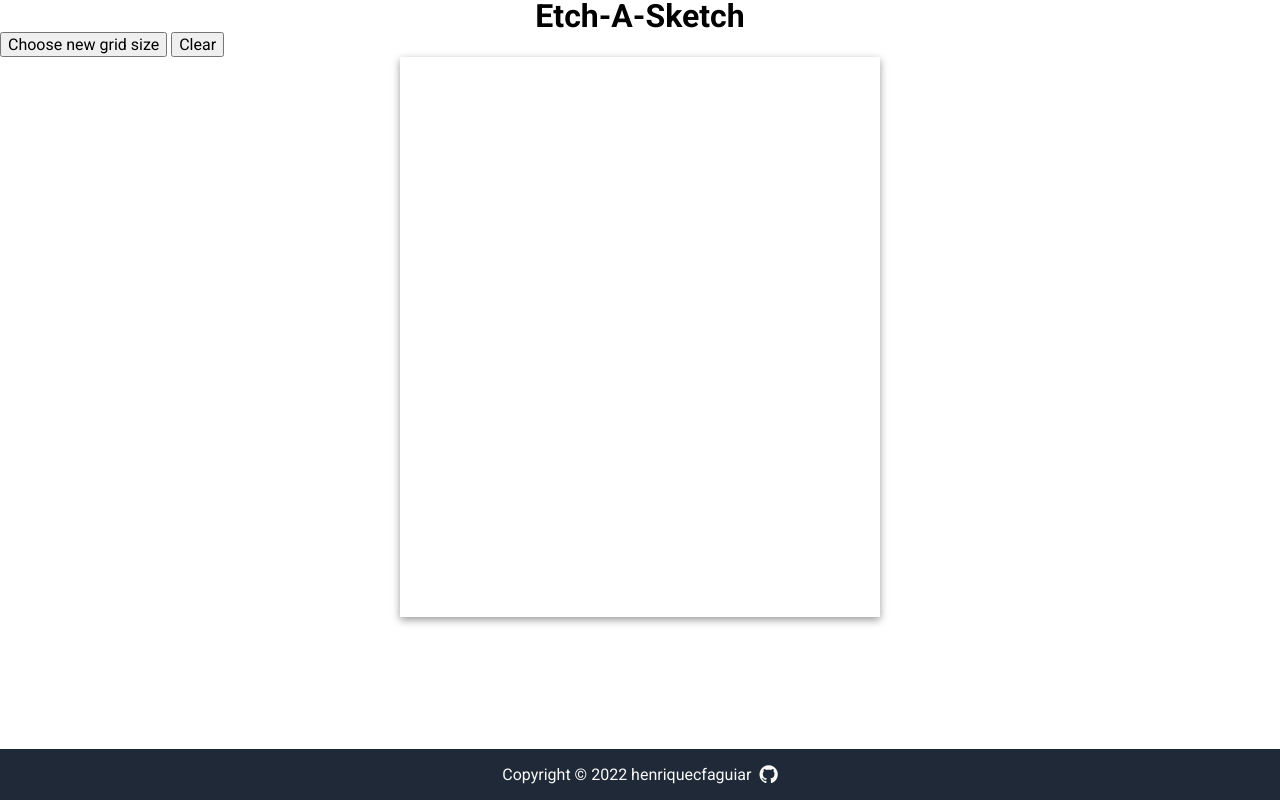
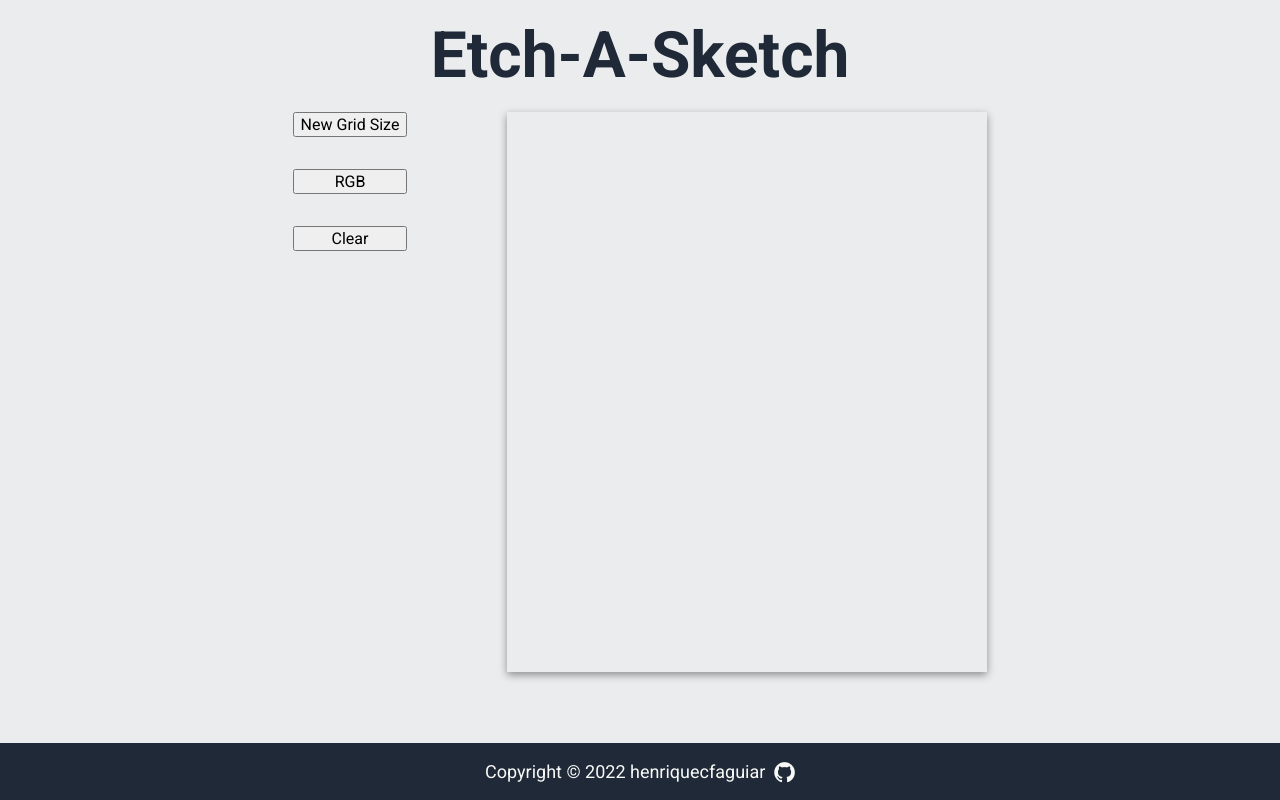
Before and after one commit to henriquecfaguiar/etch-a-sketch, a plain HTML site: page index.html in a window 1280 px wide. Drawn offline with Linux system fonts and the light colour scheme.

Commit message:
Layout adjustments and start to add responsiveness

```diff
--- a/index.html
+++ b/index.html
@@ -18,12 +18,13 @@
   <header>
     <h1>Etch-A-Sketch</h1>
   </header>
-  <main>
-    <div class="control-pad">
-      <button class="new-grid-btn">Choose new grid size</button>
+  <main class="responsive-split">
+    <div class="control-pad split">
+      <button class="new-grid-btn">New Grid Size</button>
+      <button class="rgb-btn">RGB</button>
       <button class="clear-btn">Clear</button>
     </div>
-    <div class="container"></div>
+    <div class="grid"></div>
   </main>
   <footer>
     <p>Copyright © 2022 henriquecfaguiar</p>
--- a/script.js
+++ b/script.js
@@ -1,6 +1,6 @@
 const root = document.documentElement;
 
-const container = document.querySelector(".container");
+const grid = document.querySelector(".grid");
 const newGridBtn = document.querySelector(".new-grid-btn");
 const clearBtn = document.querySelector(".clear-btn");
 
@@ -13,29 +13,33 @@ function createGrid(gridSize) {
   root.style.setProperty("--grid-size", gridSize);
   for (let i = 0; i < gridSize; i++) {
     for (let j = 0; j < gridSize; j++) {
-      const grid = document.createElement("div");
-      grid.classList.add("grid");
-      container.appendChild(grid);
+      const gridElement = document.createElement("div");
+      gridElement.classList.add("grid-element");
+      grid.appendChild(gridElement);
     };
   };
   addHover();
 };
 
 function getNewGridSize() {
-  let gridSize = Number(prompt("Choose a new grid size:"));
+  let gridSize = Number(prompt("Choose a new grid size (max: 100)"));
+  console.log(gridSize);
+  if (gridSize === 0) {
+    gridSize = 16;
+  };
   clearGrid();
   createGrid(gridSize);
 };
 
 function addHover() {
-  let grid = document.querySelectorAll(".grid");
+  let grid = document.querySelectorAll(".grid-element");
   grid.forEach(element => {
     element.addEventListener("mouseover", (element) => { element.target.classList.add("hover") });
   });
 };
 
 function clearGrid() {
-  let grid = document.querySelectorAll(".grid");
+  let grid = document.querySelectorAll(".grid-element");
   grid.forEach((element) => element.classList.remove("hover"));
 };
 
--- a/style.css
+++ b/style.css
@@ -2,7 +2,7 @@
   --grid-size: 16;
 
   --clr-neutral-900: #1f2937;
-  --clr-neutral-400: #e5e7ebbc;
+  --clr-neutral-400: #dadce086;
   --clr-neutral-100: #F9FAF8;
   --clr-accent: #3882f6;
 
@@ -19,6 +19,16 @@
   --fw-400: 400;
   --fw-300: 300;
 
+}
+
+@media(min-width:50em) {
+  :root {
+    /* big screen font sizes */
+    --fs-400: 1.125rem;
+    --fs-600: 1.5rem;
+    --fs-700: 2.25rem;
+    --fs-900: 4rem;
+  }
 }
 
 /* reset */
@@ -70,19 +80,78 @@ img {
   display: block;
 }
 
+/* layout */
+
+header {
+  padding: 1.5em 0;
+}
+
+main {
+  margin-inline: auto;
+  justify-content: flex-end;
+  gap: 1rem;
+  max-width: 70rem;
+  padding: 0 1em;
+}
+
+.control-pad {
+  justify-content: center;
+}
+
+.control-pad>* {
+  flex-basis: 100%;
+}
+
+.responsive-split {
+  display: flex;
+  flex-direction: column-reverse;
+}
+
+@media(min-width: 50em) {
+
+  main {
+    gap: 6.25rem;
+    padding: 0;
+  }
+
+  .control-pad {
+    flex-direction: column;
+    align-self: flex-start;
+  }
+
+  .control-pad>* {
+    flex-basis: auto;
+  }
+
+  .responsive-split {
+    flex-direction: row;
+  }
+}
+
+/* utility classes */
+
+.split {
+  display: flex;
+  gap: 2rem;
+}
+
 body {
   font-family: var(--ff-primary);
+  color: var(--clr-neutral-900);
+  background-color: var(--clr-neutral-400);
   display: grid;
   min-height: 100vh;
   grid-template-rows: auto 1fr auto;
 }
 
 h1 {
+  font-size: var(--fs-900);
   text-align: center;
 }
 
 footer {
   color: var(--clr-neutral-100);
+  font-size: var(--fs-400);
   background-color: var(--clr-neutral-900);
   display: flex;
   justify-content: center;
@@ -99,17 +168,16 @@ i {
   color: var(--clr-neutral-100);
 }
 
-.container {
+.grid {
   display: grid;
   grid-template-columns: repeat(var(--grid-size), 1fr);
   grid-template-rows: repeat(var(--grid-size), 1fr);
   box-shadow: rgb(0 0 0 / 40%) 0px 3px 8px;
-  margin-inline: auto;
   width: 30rem;
   height: 35rem;
 }
 
-.grid {
+.grid-element {
   display: inline-block;
 }
 
```
